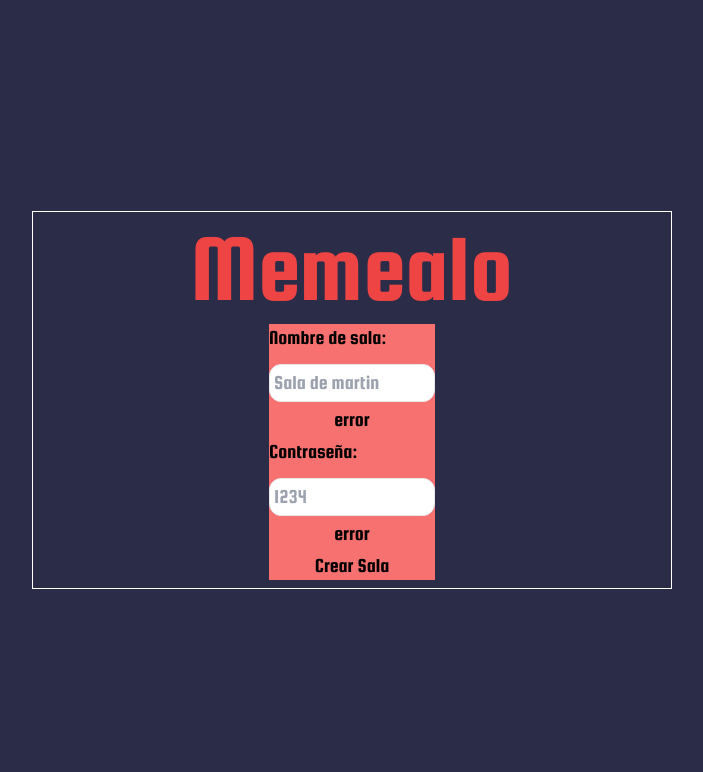
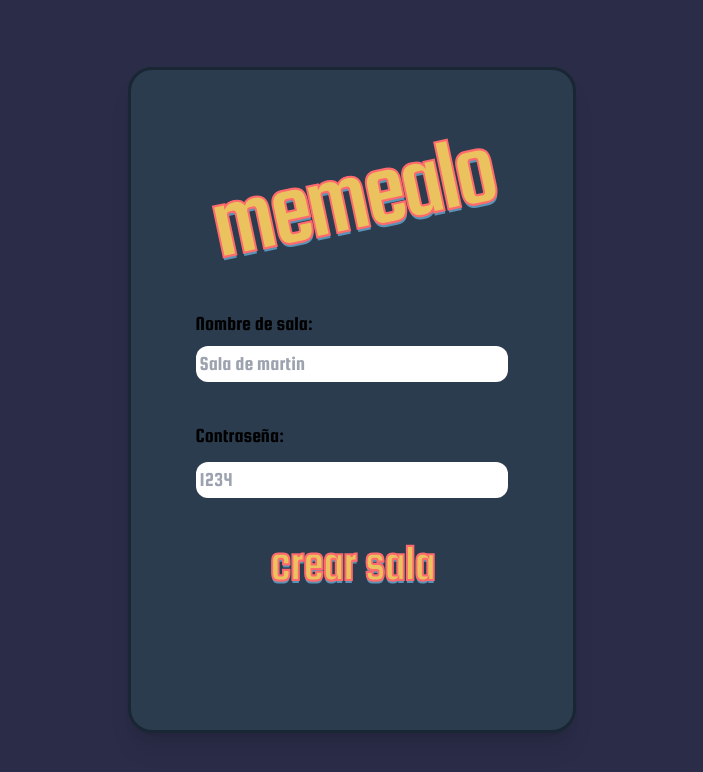
Before and after one commit to oconsl/memealo-fe, a Next.js app: page /room/create in a window 1280 px wide. Shown: the top 772 px of the page, without its empty margins (288-991 px from the left). Built offline with nearby package versions, Linux system fonts and the light colour scheme.

Commit message:
changes-in-form-create-room

```diff
--- a/src/sections/room/create-view.tsx
+++ b/src/sections/room/create-view.tsx
@@ -4,48 +4,85 @@ import { useGameStore } from '@/libs/store'
 import Image from 'next/image'
 import { useRouter } from 'next/navigation'
 import { useEffect } from 'react'
+import { object, string } from 'yup'
+import { useForm } from 'react-hook-form'
+import { yupResolver } from '@hookform/resolvers/yup'
+
+let createRoomSchema = object({
+  roomName: string()
+    .required('Nombre de sala es requerido')
+    .min(5, 'El nombre de la sala debe tener al menos 5 caracteres')
+    .max(20, 'El nombre de la sala no puede contener mas de 20 caracteres'),
+  password: string()
+    .required('Contraseña es requerida')
+    .min(5, 'La contraseña debe contener al menos 5 caracteres')
+    .max(20, 'La contraseña no puede contener mas de 20 caracteres')
+})
+
+type Inputs = {
+  roomName: string
+  password: string
+}
 
 export default function CreateView() {
+  const {
+    register,
+    handleSubmit,
+    formState: { isSubmitting, errors }
+  } = useForm<Inputs>({ resolver: yupResolver(createRoomSchema) })
   const router = useRouter()
-  const isLogged = useGameStore((state) => state.user.isLogged)
-
+  const user = useGameStore((state) => state.user)
+  console.log(errors)
   useEffect(() => {
-    if (!isLogged){
-      router.push('/')
+    if (!user.isLogged) {
+      router.replace('/')
     }
-  }, [isLogged,router]);
-
+  }, [user.isLogged, router])
 
   return (
-    <main className="w-full bg-martin ique-950 h-screen flex items-center justify-center">
-      <div className="fixed border border-white w-1/2 p-2 flex flex-col items-center justify-center gap-2">
-        <h1 className="text-red-500 text-8xl">Memealo</h1>
+    <main className="w-full bg-martinique-950 h-screen flex items-center justify-center">
+      <div className="w-1/2 h-5/6 max-w-md p-2 bg-astral-900 relative flex flex-col items-center justify-center rounded-3xl shadow-xl border-[3px] border-astral-950">
+        <h1 className="text-8xl relative tracking-tighter scale-y-110 -rotate-12 lowercase font-display text-brown-pod-300 stroke title-shadow  bottom-[4rem]">
+          Memealo
+        </h1>
 
         <form
-          action=""
-          className="flex flex-col bg-red-400 items-center justify-center gap-1 text-xl"
+          onSubmit={handleSubmit((data) => console.log(data))}
+          className="flex flex-col items-center justify-center gap-10 text-xl  w-[90%] p-1"
         >
-          <label className="block ">
+          <label className=" flex flex-col w-5/6 relative z-20 ">
             Nombre de sala:
             <input
               type="text"
-              placeholder="Sala de martin"
-              className="block mt-3 p-1 border rounded-xl"
+              placeholder={`Sala de ${user.username}`}
+              className="block mt-2 p-1  rounded-xl"
+              {...register('roomName')}
             />
+            {errors?.roomName?.message && (
+              <p className=" text-yellow-400 text-base">
+                {errors?.roomName?.message}
+              </p>
+            )}
           </label>
-          <span>error</span>
 
-          <label className="block">
+          <label className=" flex flex-col w-5/6 relative z-20 ">
             Contraseña:
             <input
               type="password"
               placeholder="1234"
-              className="block  mt-3 p-1 border rounded-xl"
+              className="block  mt-3 p-1  rounded-xl"
+              {...register('password')}
             />
+            {errors?.password?.message && (
+              <p className=" text-yellow-400 text-base">
+                {errors?.password?.message}
+              </p>
+            )}
           </label>
 
-          <span>error</span>
-          <button>Crear Sala</button>
+          <button className="text-5xl scale-y-110 lowercase font-display text-brown-pod-300 stroke title-shadow  bottom-[4rem] tracking-tight">
+            Crear Sala
+          </button>
         </form>
       </div>
     </main>
```
